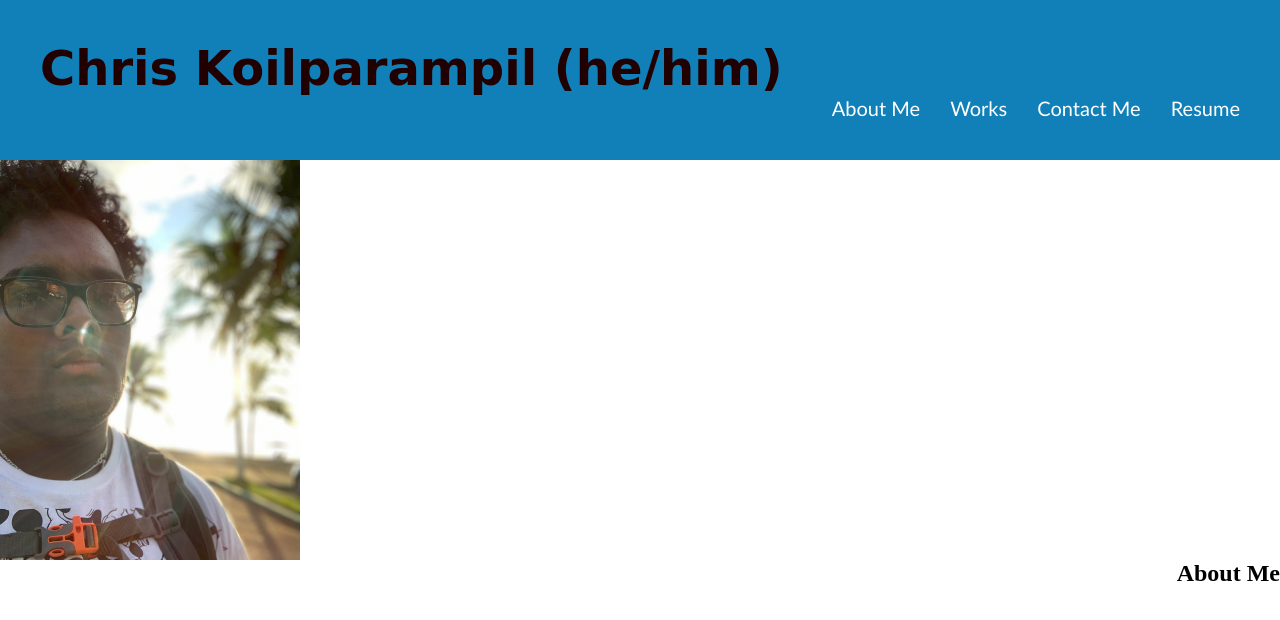
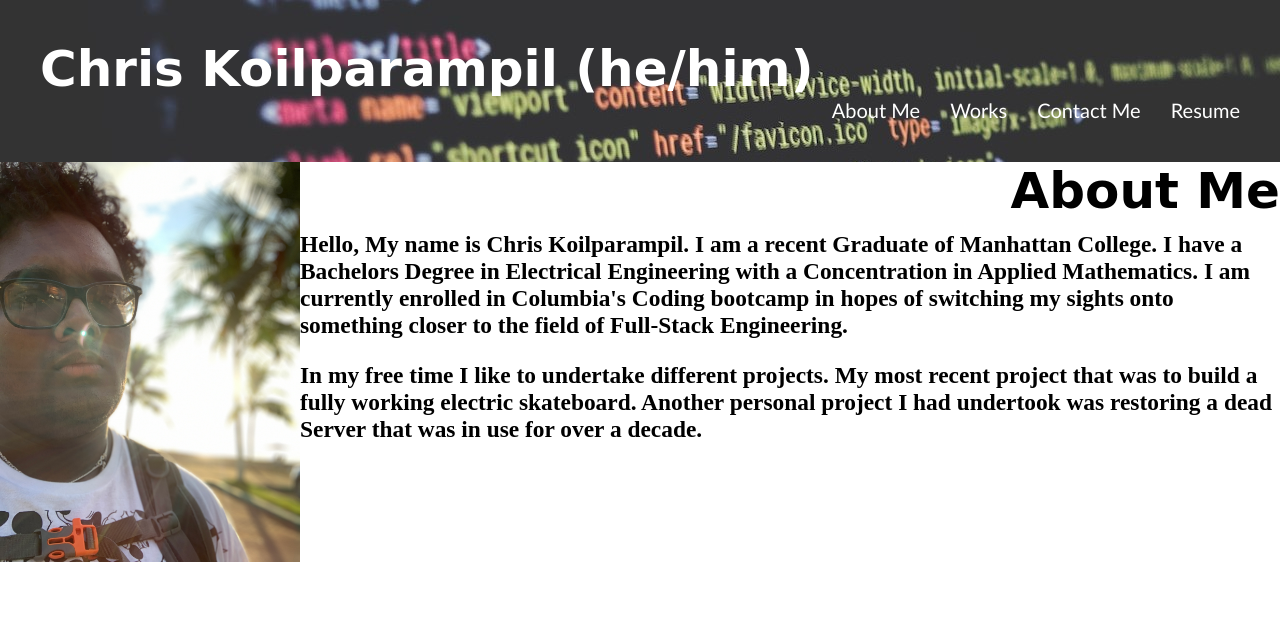
Before and after one commit to Koilparampil/portfolioDraft, a plain HTML site: page index.html in a window 1280 px wide. Drawn offline with Linux system fonts and the light colour scheme.

Commit message:
Added a background Picture to the Header, formatted part of the About me

```diff
--- a/assets/css/style.css
+++ b/assets/css/style.css
@@ -6,42 +6,45 @@
 .heading {
     padding: 40px;
     font-family: Brush Script MT, Brush Script Std, cursive;
-    background-color: #1180b8;
-    color: #200000;
-    font-size: x-large;
+    color: white;
+    font-size: 25px;
+    background-image: url(../images/code.jpg)
 }
 .heading nav {
     text-align: right;
     font-family: 'Gill Sans', 'Gill Sans MT', Calibri, 'Trebuchet MS', sans-serif;
     font-size: 20px;
 }
-
-
 .heading nav ul li {
     display: inline-flex;
     margin-left: 25px;
 }
+
+.heading nav ul li:hover {
+    background-color: tomato;
+
+}
+
+
 a {
     color: #ffffff;
     text-decoration: none;
 }
-
-section {
-    display:block;
-}
 .aboutMe h2{
     float:right;
+    font-family: Brush Script MT, Brush Script Std, cursive;
+    font-size: 50px;
+}
+.aboutMe{
+    font-size: 20px;
 }
 img {
     width: 300px;
-    display: block;
-}
-img::after{
-
+    display: inline;
+    float: left;
 }
 
-
-  @media screen and (max-width: 786px) {
+@media screen and (max-width: 786px) {
     .heading ul li {
         display:flex;
         flex:wrap;
--- a/index.html
+++ b/index.html
@@ -14,7 +14,7 @@
         <nav>
             <ul>
                 <li>
-                    <a href="#">About Me</a>
+                    <a href="#AboutMeSection">About Me</a>
                 </li>
                 <li>
                     <a href="#">Works</a>
@@ -28,10 +28,22 @@
             </ul>
         </nav>
     </header>
+<main class= 'theFullContent'>
     <section class="aboutMe">
-        <img src="assets\images\pfp.JPG" alt="Profile Picture of Chris Koilparampil">
-        <h2>About Me</h2>
+        <h2 id='AboutMeSection'>About Me</h2>
+        <img src="assets\images\pfp.JPG" alt="Profile Picture of Chris Koilparampil" class= 'float-left'>
+        <br><br><br>
+        <h3> Hello, My name is Chris Koilparampil. I am a recent Graduate of Manhattan College.
+        I have a Bachelors Degree in Electrical Engineering with a Concentration in Applied Mathematics.
+        I am currently enrolled in Columbia's Coding bootcamp in hopes of switching my sights onto something closer to the field of
+        Full-Stack Engineering. </h3>
+        <br>
+    <h3>In my free time I like to undertake different projects. My most recent project that was to build a fully working electric skateboard. Another
+        personal project I had undertook was restoring a dead Server that was in use for over a decade. </h3>
+
+        </aside>
     </section>
+</main>
 
 </body>
 </html>
```
Also changed, not shown: assets/images/code.jpg (added).
